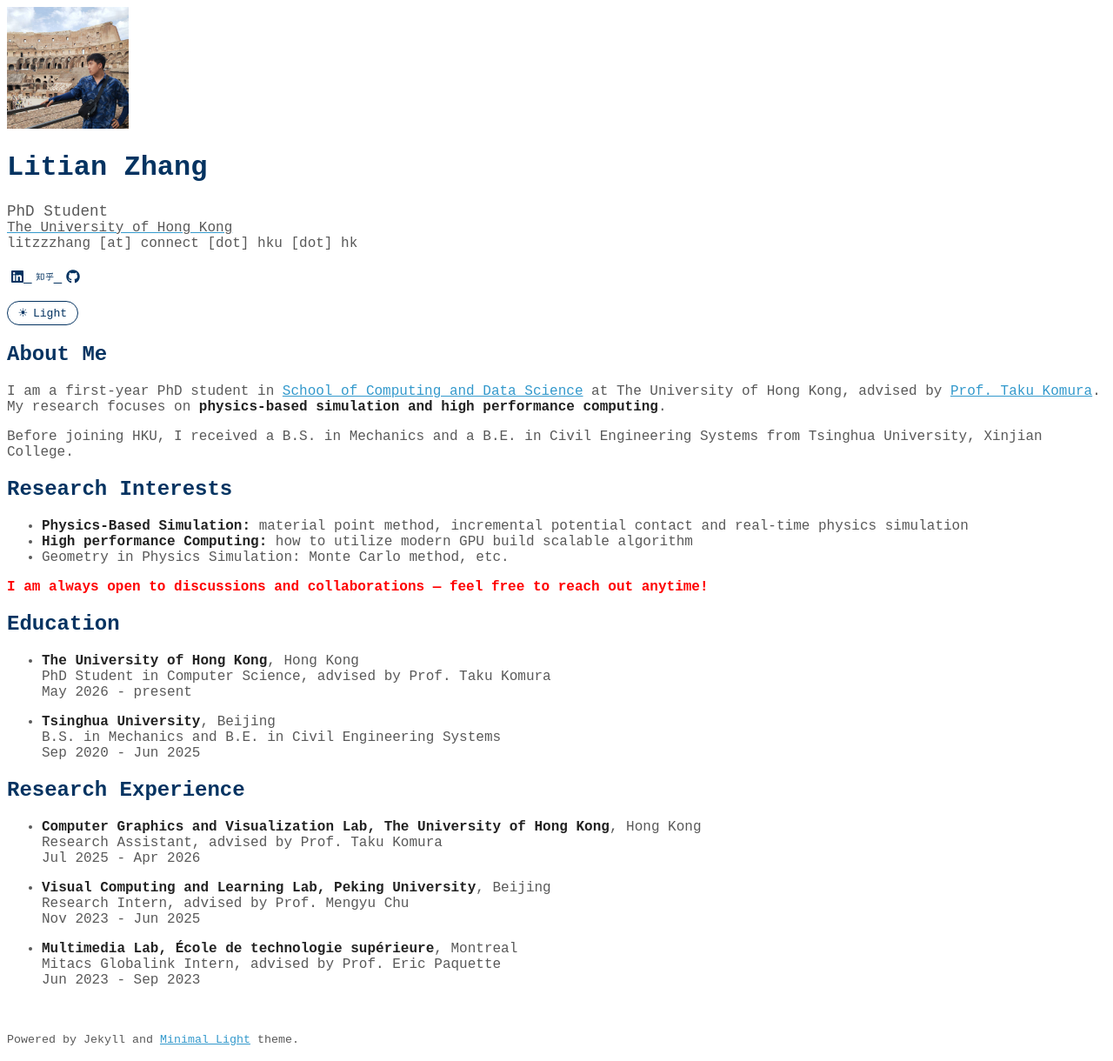
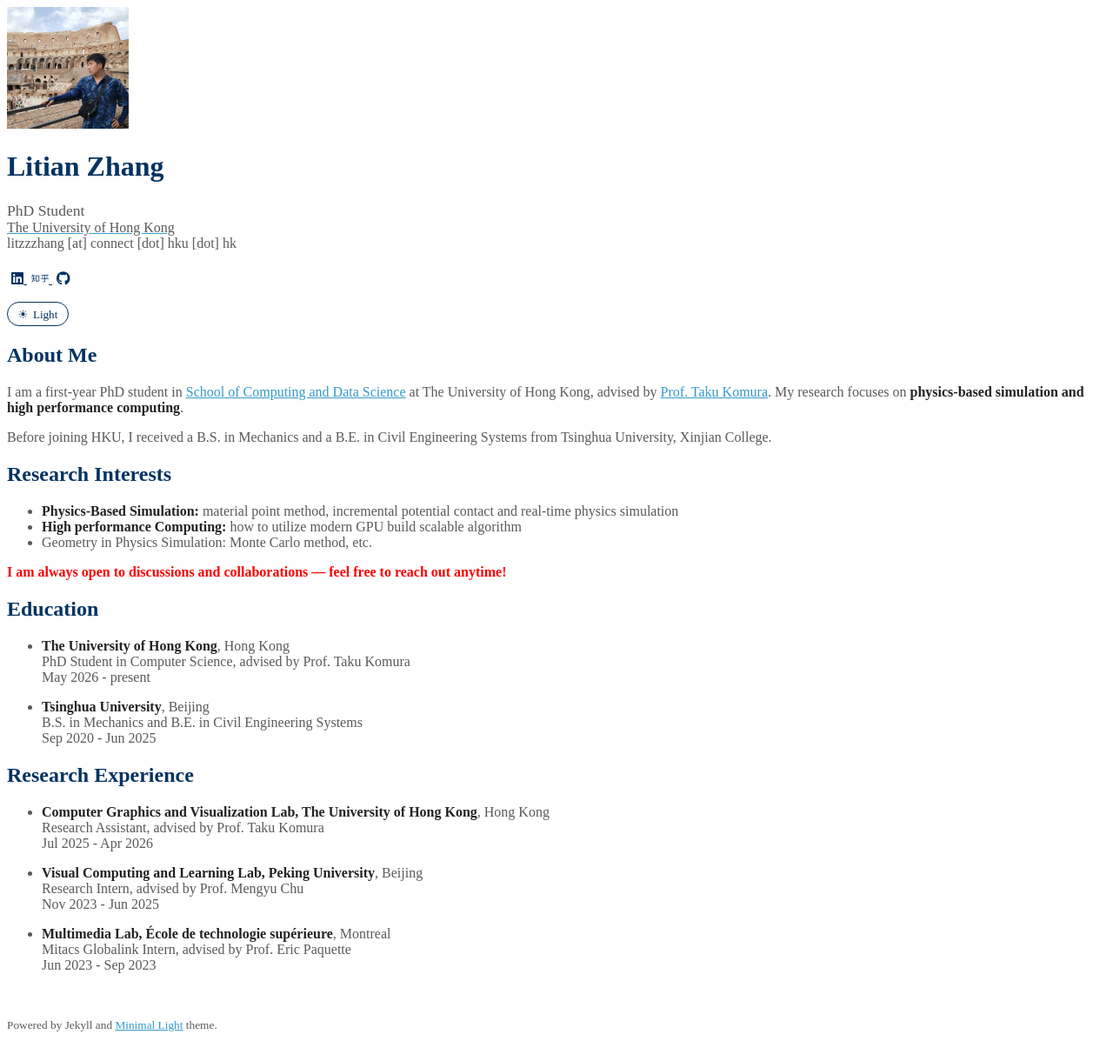
Before and after one commit to litzzzhang/litzzzhang.github.io, a Jekyll site: the page built from index.md, in a window 1280 px wide. Shown: the whole page at 87% size. Built offline with Jekyll 4.4.1, drawn with Linux system fonts in a browser that asks for light colours; some web fonts are replaced; a style sheet for code colours, icons or effects is not loaded; our own code applies the rules of GitHub Pages for plain Markdown files.

Commit message:
Revert "modify email format"
This reverts commit 2b6b98e403a4654cc15e1f3f6a057eea128c6151.

```diff
--- a/_layouts/homepage.html
+++ b/_layouts/homepage.html
@@ -29,6 +29,11 @@
     <link rel=stylesheet href=https://cdnjs.cloudflare.com/ajax/libs/academicons/1.8.6/css/academicons.min.css integrity="sha256-uFVgMKfistnJAfoCUQigIl+JfUaP47GrRKjf6CTPVmw=" crossorigin=anonymous>
     <link rel="stylesheet" href="https://cdnjs.cloudflare.com/ajax/libs/font-awesome/6.4.2/css/all.min.css" integrity="sha512-z3gLpd7yknf1YoNbCzqRKc4qyor8gaKU1qmn+CShxbuBusANI9QpRohGBreCFkKxLhei6S9CQXFEbbKuqLg0DA==" crossorigin="anonymous" referrerpolicy="no-referrer" />
 
+    {% if site.font == "Sans Serif" %}
+    <link rel="stylesheet" href="./assets/css/font_sans_serif.css">
+    {% else %}
+    <link rel="stylesheet" href="./assets/css/font.css">
+    {% endif %}
     {% if site.auto_dark_mode %}
     <link rel="stylesheet" href="./assets/css/style.css">
     <link rel="stylesheet" href="./assets/css/publications.css">
@@ -36,7 +41,6 @@
     <link rel="stylesheet" href="./assets/css/style-no-dark-mode.css">
     <link rel="stylesheet" href="./assets/css/publications-no-dark-mode.css">
     {% endif %}
-    <link rel="stylesheet" href="./assets/css/cascadia-font.css">
     <link rel="stylesheet" href="./assets/css/theme-toggle.css">
   </head>
   <body>
--- a/assets/css/cascadia-font.css
+++ /dev/null
@@ -1,39 +0,0 @@
-@font-face {
-  font-family: 'CaskaydiaCove NF';
-  src: url('/assets/fonts/CaskaydiaCoveNerdFont-Regular.woff2') format('woff2');
-  font-weight: 400;
-  font-style: normal;
-}
-
-@font-face {
-  font-family: 'CaskaydiaCove NF';
-  src: url('/assets/fonts/CaskaydiaCoveNerdFont-Bold.woff2') format('woff2');
-  font-weight: 700;
-  font-style: normal;
-}
-
-@font-face {
-  font-family: 'CaskaydiaCove NF';
-  src: url('/assets/fonts/CaskaydiaCoveNerdFont-Italic.woff2') format('woff2');
-  font-weight: 400;
-  font-style: italic;
-}
-
-@font-face {
-  font-family: 'CaskaydiaCove NF';
-  src: url('/assets/fonts/CaskaydiaCoveNerdFont-BoldItalic.woff2') format('woff2');
-  font-weight: 700;
-  font-style: italic;
-}
-
-body {
-  font-family: 'CaskaydiaCove NF', monospace;
-}
-
-code, pre {
-  font-family: 'CaskaydiaCove NF', monospace;
-}
-
-email {
-  font-family: 'CaskaydiaCove NF', monospace;
-}
```
Also changed, not shown: 4 other files.
